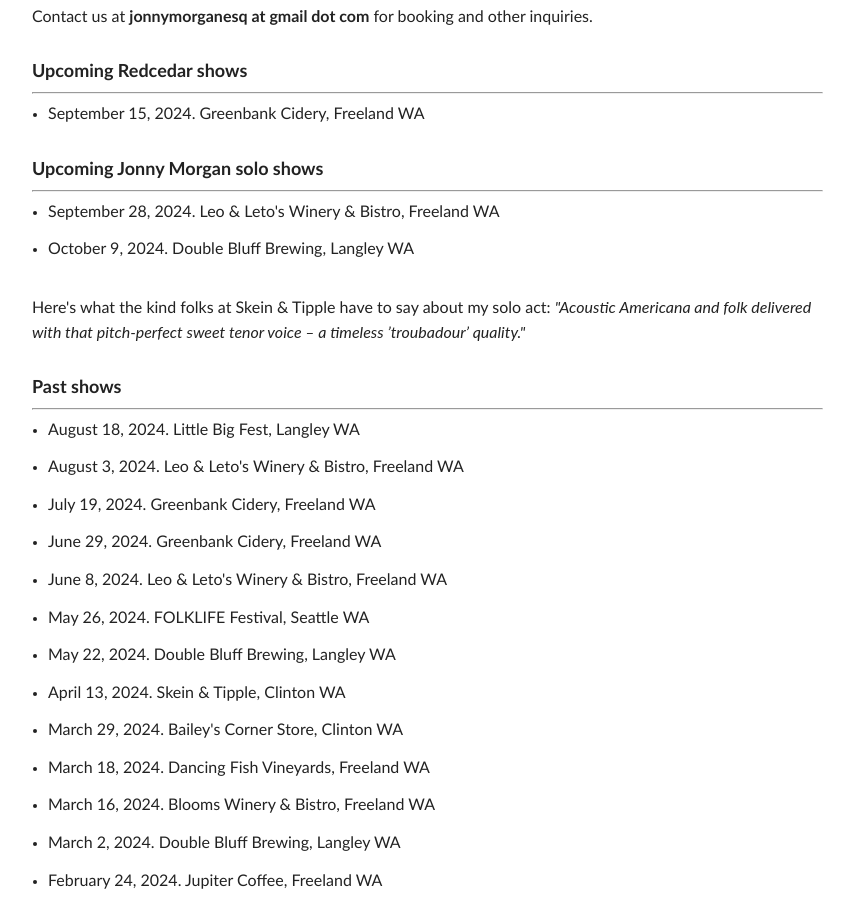
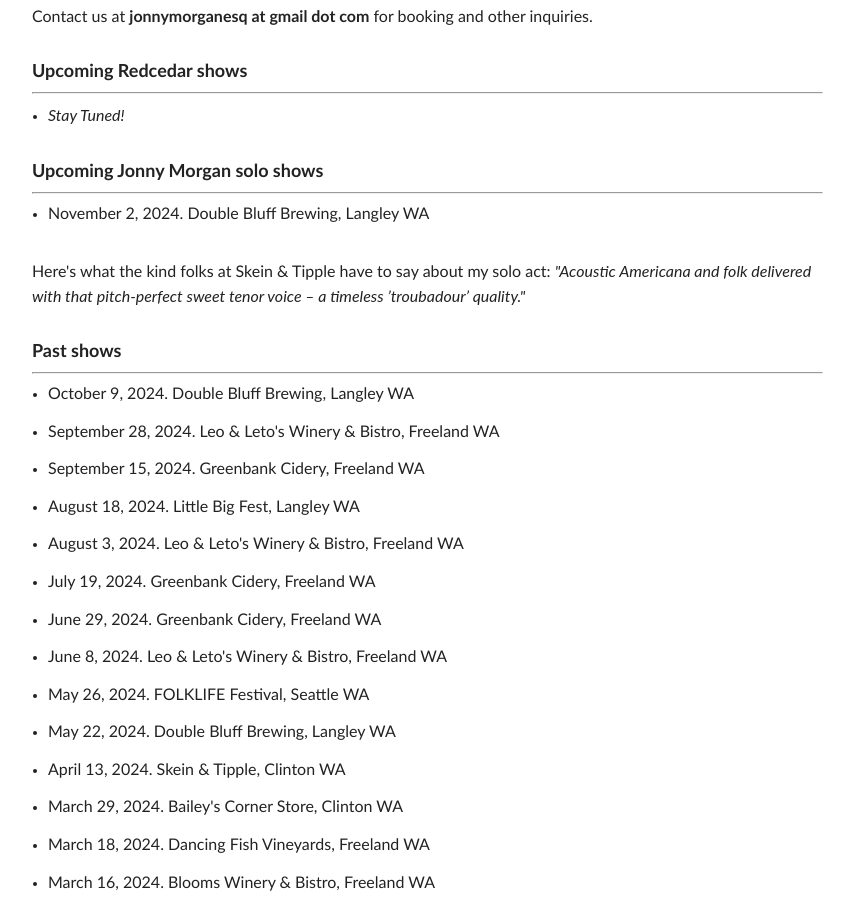
Before and after one commit to jtmorgan/jonnymorgan.github.io, a website: page index.html in a window 1280 px wide. Shown: the part 886-1785 px from the top of the page, without its empty margins (355-1209 px from the left). Drawn offline with Linux system fonts and the light colour scheme; a web font is replaced by a local one.

Commit message:
Update index.html

```diff
--- a/index.html
+++ b/index.html
@@ -56,15 +56,13 @@
 					<h3>Upcoming Redcedar shows</h3>
 						<hr />
 						<ul class="publications">
-							<li>September 15, 2024. Greenbank Cidery, Freeland WA</li>
+							<li><em>Stay Tuned!</em></li>
 						</ul>
 
 					<h3>Upcoming Jonny Morgan solo shows</h3>
 						<hr />
 						<ul class="publications">
-							<li>September 28, 2024. Leo & Leto's Winery & Bistro, Freeland WA</li>
-							<li>October 9, 2024. Double Bluff Brewing, Langley WA</li>
-
+							<li>November 2, 2024. Double Bluff Brewing, Langley WA</li>
 						<!--	<li><em>Stay Tuned!</em></li>	-->
 						</ul>
 					<p>Here's what the kind folks at Skein & Tipple have to say about my solo act: <em>"Acoustic Americana and folk delivered with that pitch-perfect sweet tenor voice – a timeless ’troubadour’ quality."</em></p>
@@ -72,6 +70,9 @@
 					<h3>Past shows</h3>
 						<hr />
 						<ul class="publications">
+							<li>October 9, 2024. Double Bluff Brewing, Langley WA</li>
+							<li>September 28, 2024. Leo & Leto's Winery & Bistro, Freeland WA</li>
+							<li>September 15, 2024. Greenbank Cidery, Freeland WA</li>
 							<li>August 18, 2024. Little Big Fest, Langley WA</li>
 							<li>August 3, 2024. Leo & Leto's Winery & Bistro, Freeland WA</li>
 							<li>July 19, 2024. Greenbank Cidery, Freeland WA</li>
```
